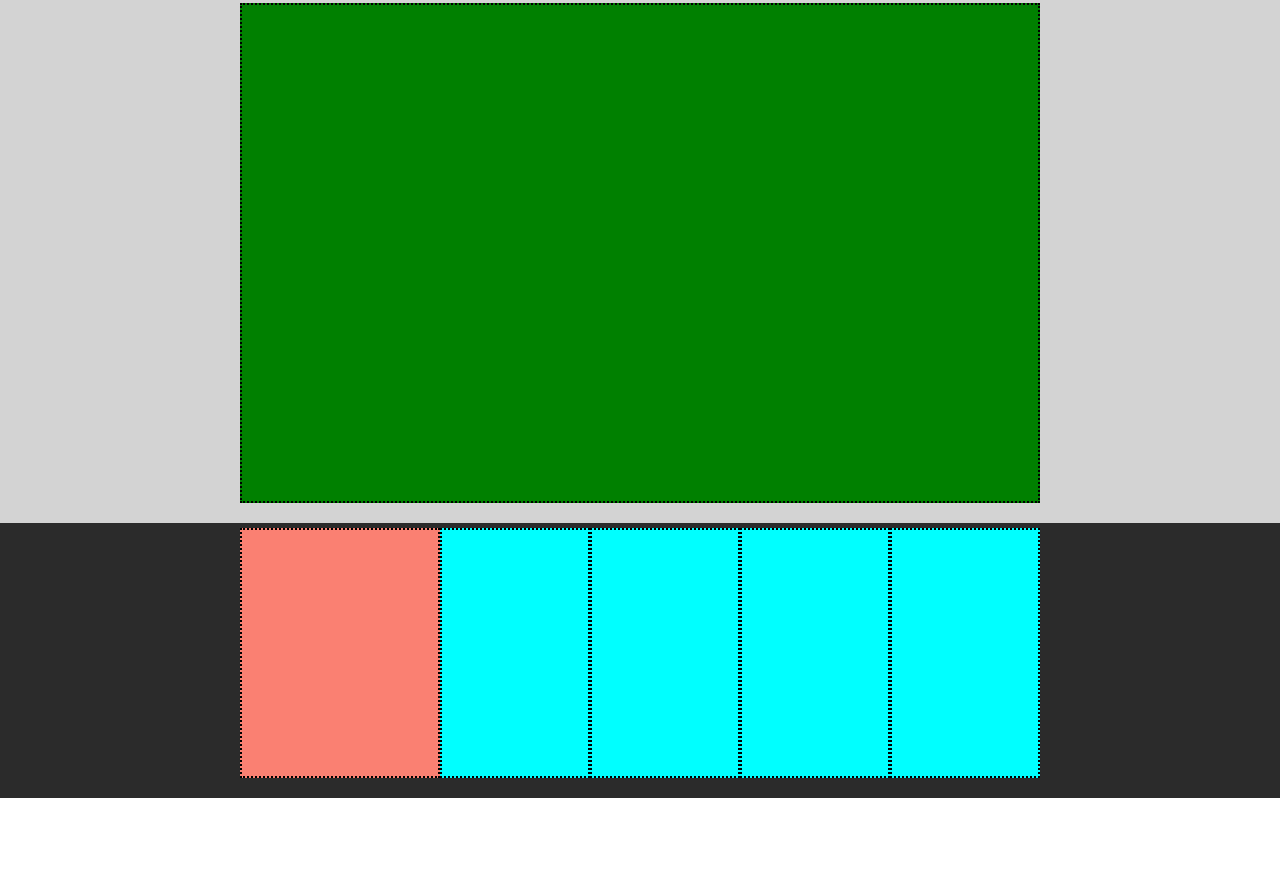
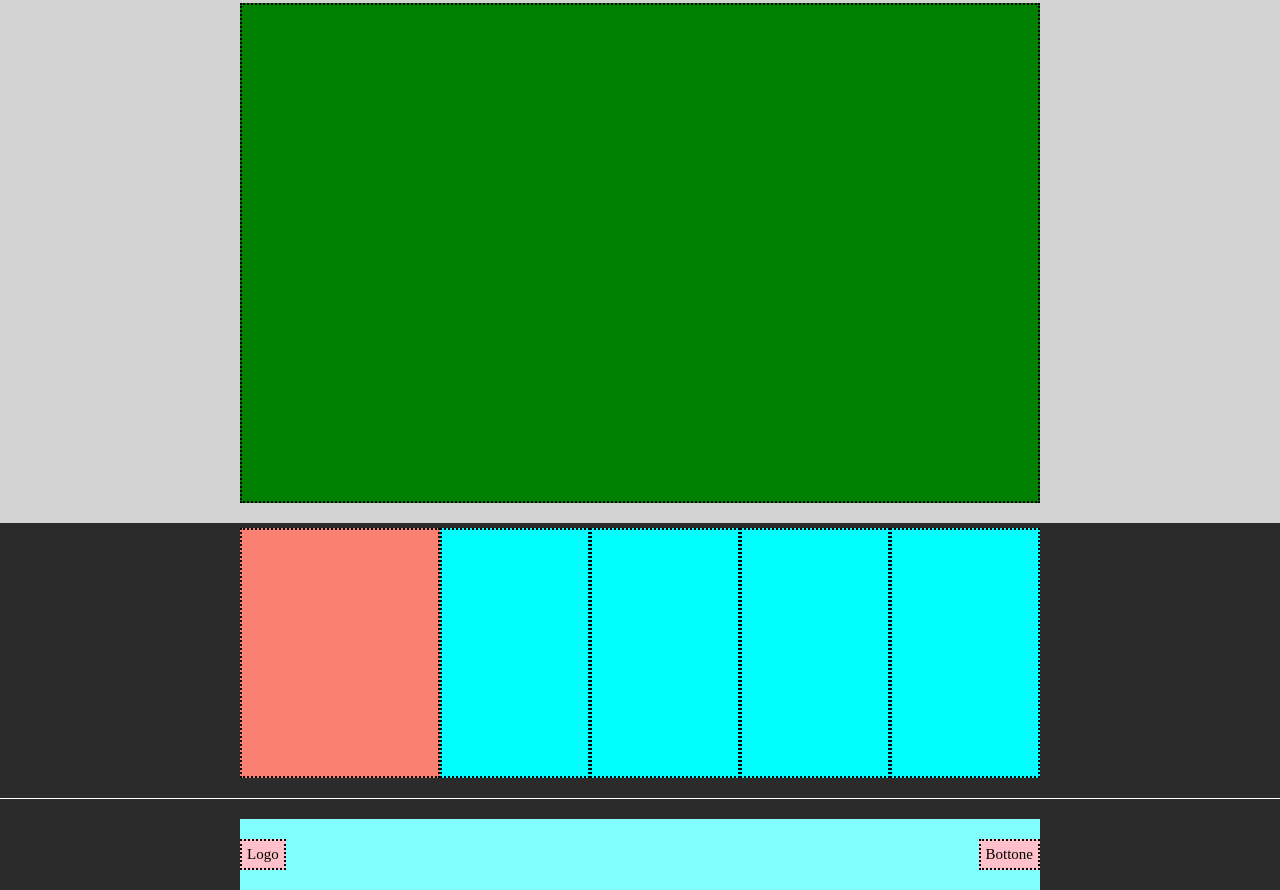
Before and after one commit to DanieleBernassola/htmlcss-struttura-discord, a plain HTML site: page index.html in a window 1280 px wide. Shown: the part 1227-2117 px from the top of the page. Before the commit the page ends 2026 px from the top, so only its background shows below. Drawn offline with Linux system fonts and the light colour scheme.

Commit message:
[UPD] Added footer [ESERCIZIO FINITO]

```diff
--- a/css/style.css
+++ b/css/style.css
@@ -7,6 +7,10 @@
 header {
     background-color: rgb(156, 217, 255);
     padding: 10px 0;
+}
+
+footer{
+    background-color: lightcyan;
 }
 
 /* INIZIO LAYOUT */
@@ -64,9 +68,15 @@ header {
     height: 250px;
 }
 
+.col-mini{
+    font-size: 15px;
+    padding: 5px;
+}
+
 /* FINE LAYOUT */
 
 /* INIZIO UTILITY */
+/* INIZIO UTILITY PADDING E MARGIN*/
 .py-20{
     padding: 20px 0;
 }
@@ -83,6 +93,11 @@ header {
     margin-bottom: 1px;
 }
 
+.pt-20{
+    padding-top: 20px;
+}
+/* FINE UTILITY PADDING E MARGIN*/
+/* INIZIO UTILITY FLEX */
 .d-flex{
     display: flex;
 }
@@ -103,10 +118,15 @@ header {
     justify-content: flex-end;
 }
 
+.space-between{
+    justify-content: space-between;
+}
+
 .border-dashed{
     border: 2px dotted black;
 }
-
+/* FINE UTILITY FLEX */
+/* INIZIO UTILITY BG-COLOR */
 .bg-orange{
     background-color: orange;
 }
@@ -150,4 +170,9 @@ header {
 .bg-cyan{
     background-color: cyan;
 }
+
+.bg-lightcyan{
+    background-color: rgb(129, 255, 255);
+}
+/* FINE UTILITY BG-COLOR*/
 /* FINE UTILITY */
--- a/index.html
+++ b/index.html
@@ -80,9 +80,20 @@
                     </div>
                 </div>
             </div>
+        </main>
 
+        <footer>
+            <!-- FOOTER -->
+            <div class="pt-20 bg-black">
+                <div class="container bg-lightcyan">
+                    <div class="row py-20 d-flex space-between">
+                        <!-- LAYOUT FOOTER CON ELEMENTI AI LATI DEL FLEX -->
+                        <div class="col-mini border-dashed bg-pink">Logo</div>
+                        <div class="col-mini border-dashed bg-pink">Bottone</div>
+                    </div>
+                </div>
+            </div>
+        </footer>
 
-
-        </main>
     </body>
 </html>
```
